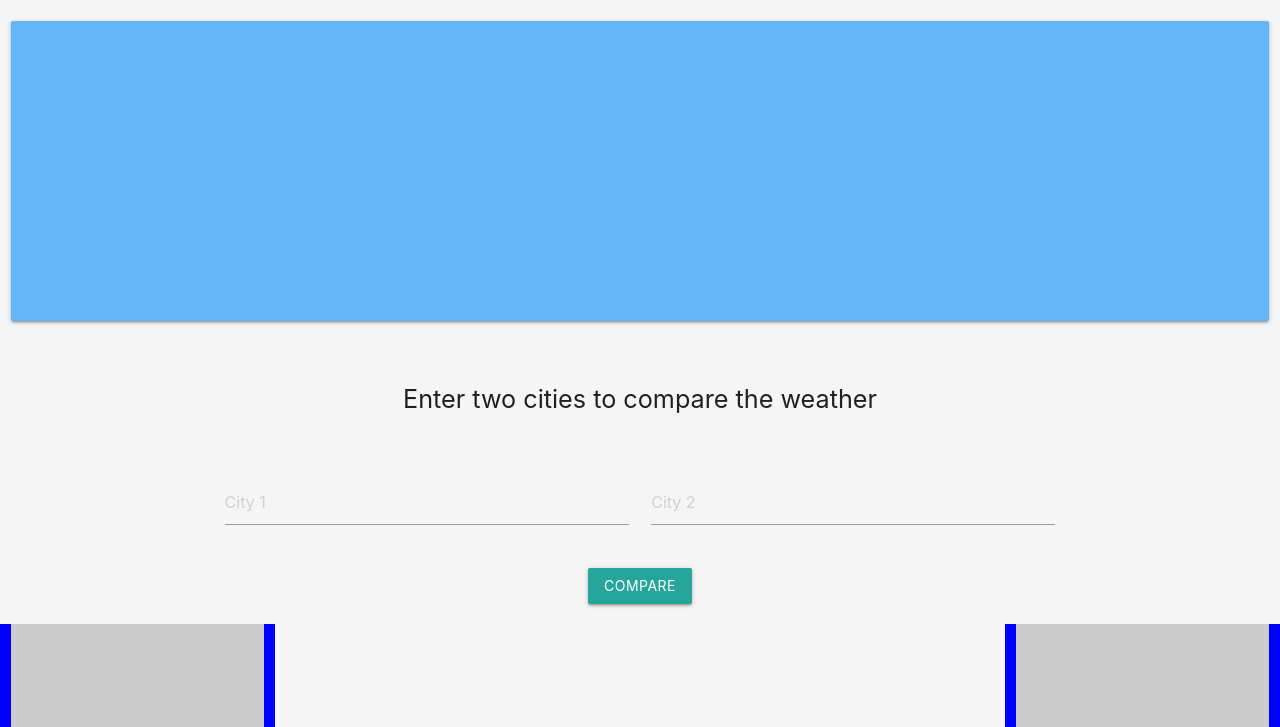
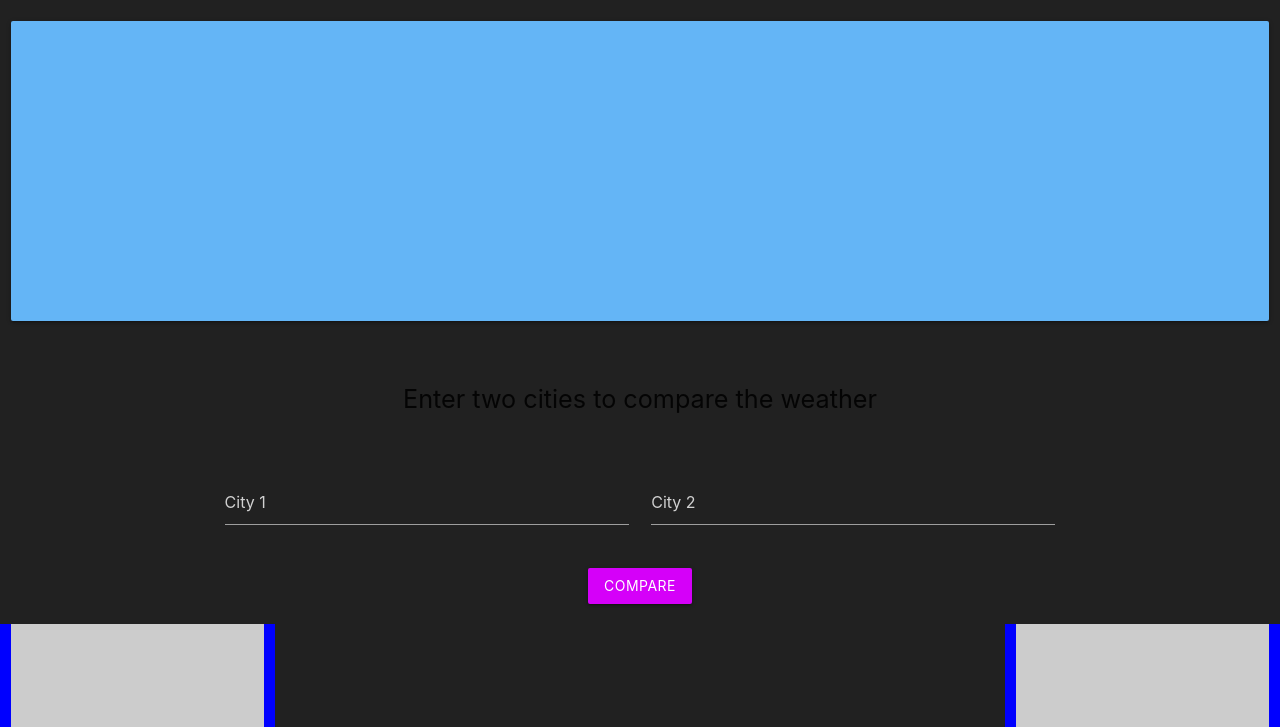
Before and after one commit to Sarmoros/Group-Project-1, a plain HTML site: page index.html in a window 1280 px wide. Shown: the part 73-800 px from the top of the page. Drawn offline with nearby package versions, Linux system fonts and the light colour scheme; some packages are replaced by stand-ins of ours; placeholder pictures from the web are drawn by us.

Commit message:
fixed html coloring to match prior push

```diff
--- a/index.html
+++ b/index.html
@@ -7,7 +7,7 @@
     <link rel="stylesheet" href="https://cdnjs.cloudflare.com/ajax/libs/materialize/1.0.0/css/materialize.min.css">
     <link rel="stylesheet" type="text/css" href="assets/style.css" />
 </head>
-<body class="grey lighten-4">
+<body class="#212121 grey darken-4">
     <nav>
         <div class="nav-wrapper grey lighten-4">
             <a href="#" class="brand-logo center">Logo</a>
@@ -38,14 +38,14 @@
                 <form id="compareForm">
                     <div class="row">
                         <div class="input-field col s6">
-                            <input id="search1" type="text" class="validate input-style" placeholder="City 1">
+                            <input id="search1" type="text" class="validate input-style white-text" placeholder="City 1">
                         </div>
                         <div class="input-field col s6">
-                            <input id="search2" type="text" class="validate input-style" placeholder="City 2">
+                            <input id="search2" type="text" class="validate input-style white-text" placeholder="City 2">
                         </div>
                     </div>
                     <div class="col s12 center-align">
-                        <button class="btn waves-effect waves-light" type="submit" name="action">Compare</button>
+                        <button class="btn waves-effect waves-light #d500f9 purple accent-3" type="submit" name="action">Compare</button>
                     </div>
                 </form>
             </div>
```
